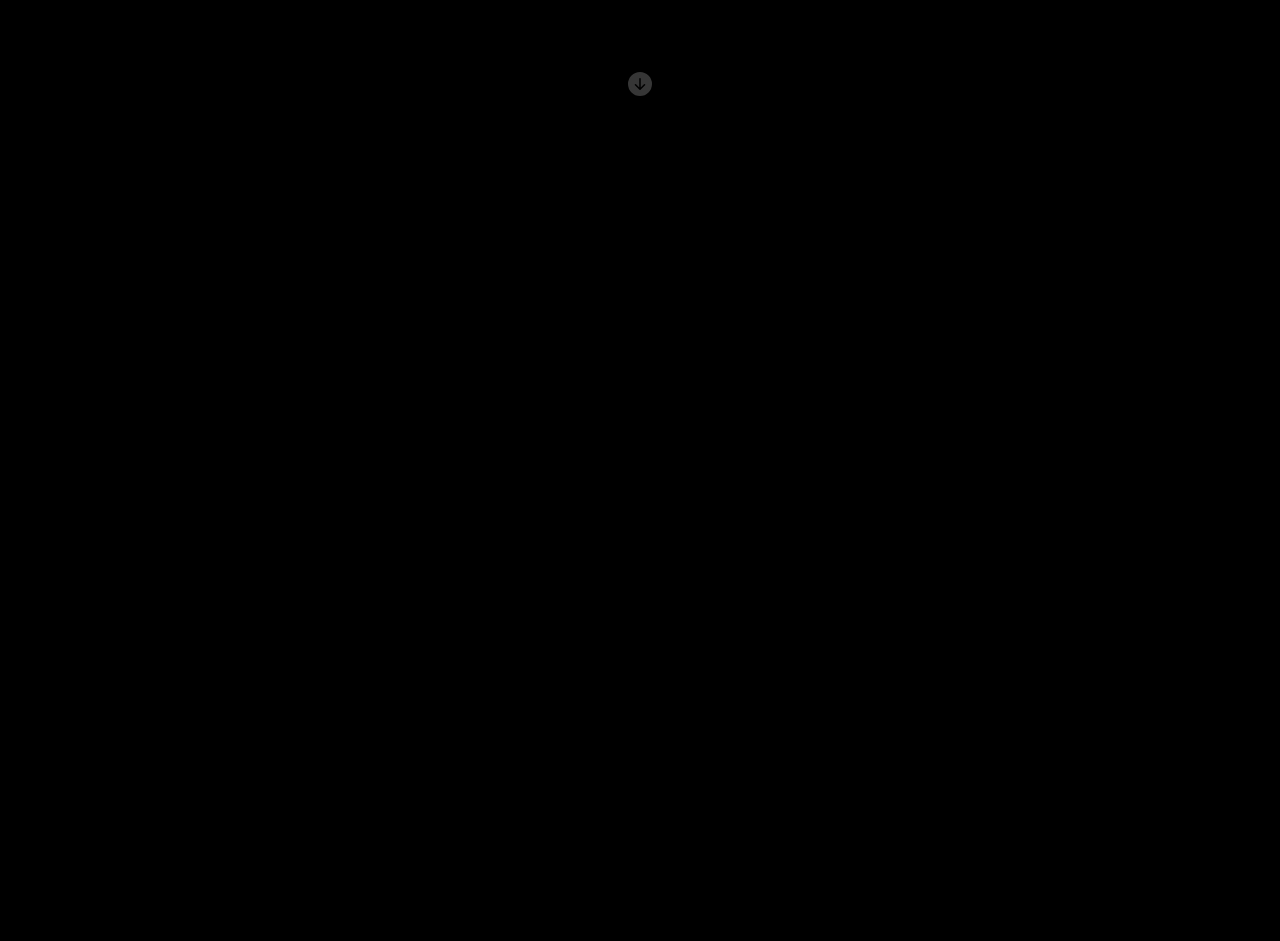
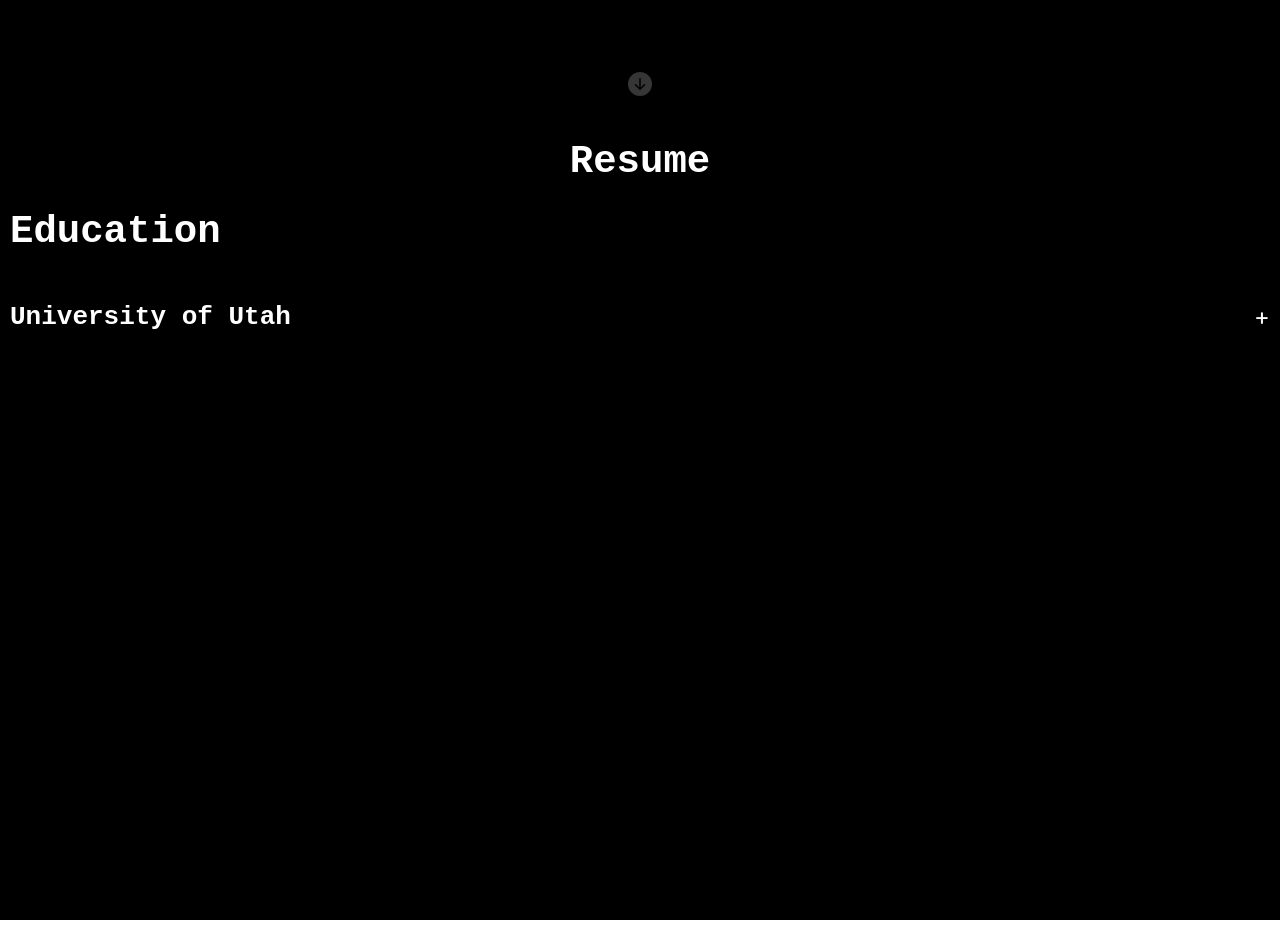
Before and after one commit to loosliashton/resume-site, a React (Create React App) app: page / in a window 1280 px wide. Shown: the part 680-1621 px from the top of the page. After the commit the page ends 1600 px from the top, so only its background shows below. Built offline with nearby package versions, Linux system fonts and the light colour scheme.

Commit message:
Resume section started

```diff
--- a/src/App.tsx
+++ b/src/App.tsx
@@ -11,6 +11,7 @@ import {
 } from "react-icons/bs";
 import "./App.css";
 import { isMobile } from "react-device-detect";
+import { Resume } from "./Resume/Resume";
 
 function App() {
   const [pictureVisible, setPictureVisible] = React.useState(false);
@@ -63,7 +64,7 @@ function App() {
         </div>
       </div>
       <div className="resume" ref={scrollRef}>
-        <h1>Test</h1>
+        <Resume />
       </div>
     </div>
   );
--- /dev/null
+++ b/src/Resume/Resume.css
@@ -0,0 +1,49 @@
+.headerText {
+  font-size: 3em;
+  font-weight: 600;
+  color: #ffffff;
+  font-family: monospace;
+  padding-top: 20px;
+}
+
+h1 {
+    font-size: 3em;
+    font-weight: 600;
+    color: #ffffff;
+    font-family: monospace;
+    text-align: left;
+    margin-left: 10px;
+}
+
+h2 {
+    font-size: 2em;
+    font-weight: 600;
+    color: #ffffff;
+    font-family: monospace;
+    text-align: left;
+}
+
+p {
+    font-size: 1.5em;
+    font-weight: 400;
+    color: #ffffff;
+    /* font-family: monospace; */
+    text-align: left;
+    margin-left: 10px;
+}
+
+.expandIcon {
+    color: #ffffff;
+    font-size: 24px;
+    margin-left: 10px;
+}
+
+.accordionTitle {
+    display: flex;
+    justify-content: space-between;
+    cursor: pointer;
+    padding-right: 10px;
+    padding-left: 10px;
+    flex-direction: row;
+    align-items: center;
+}
--- /dev/null
+++ b/src/Resume/Resume.tsx
@@ -0,0 +1,27 @@
+import { useState } from "react";
+import "./Resume.css";
+
+export function Resume() {
+  const [education, setEducation] = useState(false);
+
+  return (
+    <div className="resume">
+      <div className="headerText">Resume</div>
+      <h1>Education</h1>
+      <div>
+        <div
+          className="accordionTitle"
+          onClick={() => setEducation(!education)}
+        >
+          <h2>University of Utah</h2>
+          <div className="expandIcon">{education ? "-" : "+"}</div>
+        </div>
+        {education && (
+          <div>
+            <p>Minor in Business, 3.7 GPA, Dean’s List (7 Semesters)</p>
+          </div>
+        )}
+      </div>
+    </div>
+  );
+}
```
